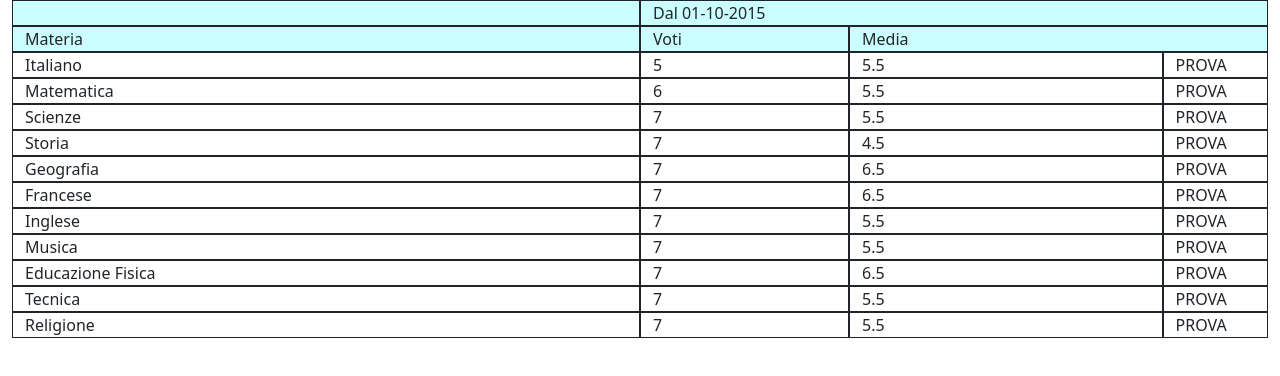
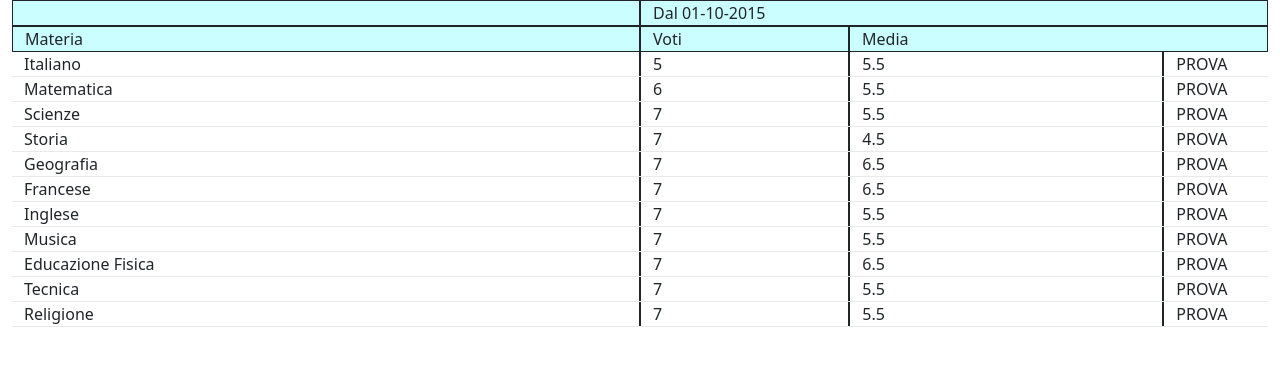
Before and after one commit to kr0ma55/XDotZero, an Angular app: page / in a window 1280 px wide. Shown: the top 376 px of the page. Built offline with nearby package versions, Linux system fonts and the light colour scheme.

Commit message:
FIX: DEFINITIVA MA DEVI RISOLVERE UN BUG

```diff
--- a/src/app/saluto/saluto.component.scss
+++ b/src/app/saluto/saluto.component.scss
@@ -46,37 +46,37 @@ p {
 
 
 
-
+#riga_dinamica   {
+  background-color: white;
+  border: solid 0px;
+  border-bottom-width: 0.5px;
+  border-color: #2f2a2a1a;
+}
 #riga_dinamica  div  {
-  // border: solid 1px;
   background-color: white;
 }
 
-#riga_dinamica   {
-   border: solid 1px;
-  background-color: white;
-}
+// #riga_dinamica   {
+//    border: solid 1px;
+// }
 
 #riga_dinamica #first_col  {
   border: solid 0px;
   border-right-width: 1px;
-  background-color: white;
 }
 
 #riga_dinamica #second_col  {
   border: solid 0px;
   border-left-width: 1px;
   border-right-width: 1px;
-  background-color: white;
+
 }
 #riga_dinamica #third_col  {
   border: solid 0px;
   border-right-width: 1px;
   border-left-width: 1px;
-  background-color: white;
 }
 #riga_dinamica #fourth_col  {
   border: solid 0px;
   border-left-width: 1px;
-  background-color: white;
 }
```
